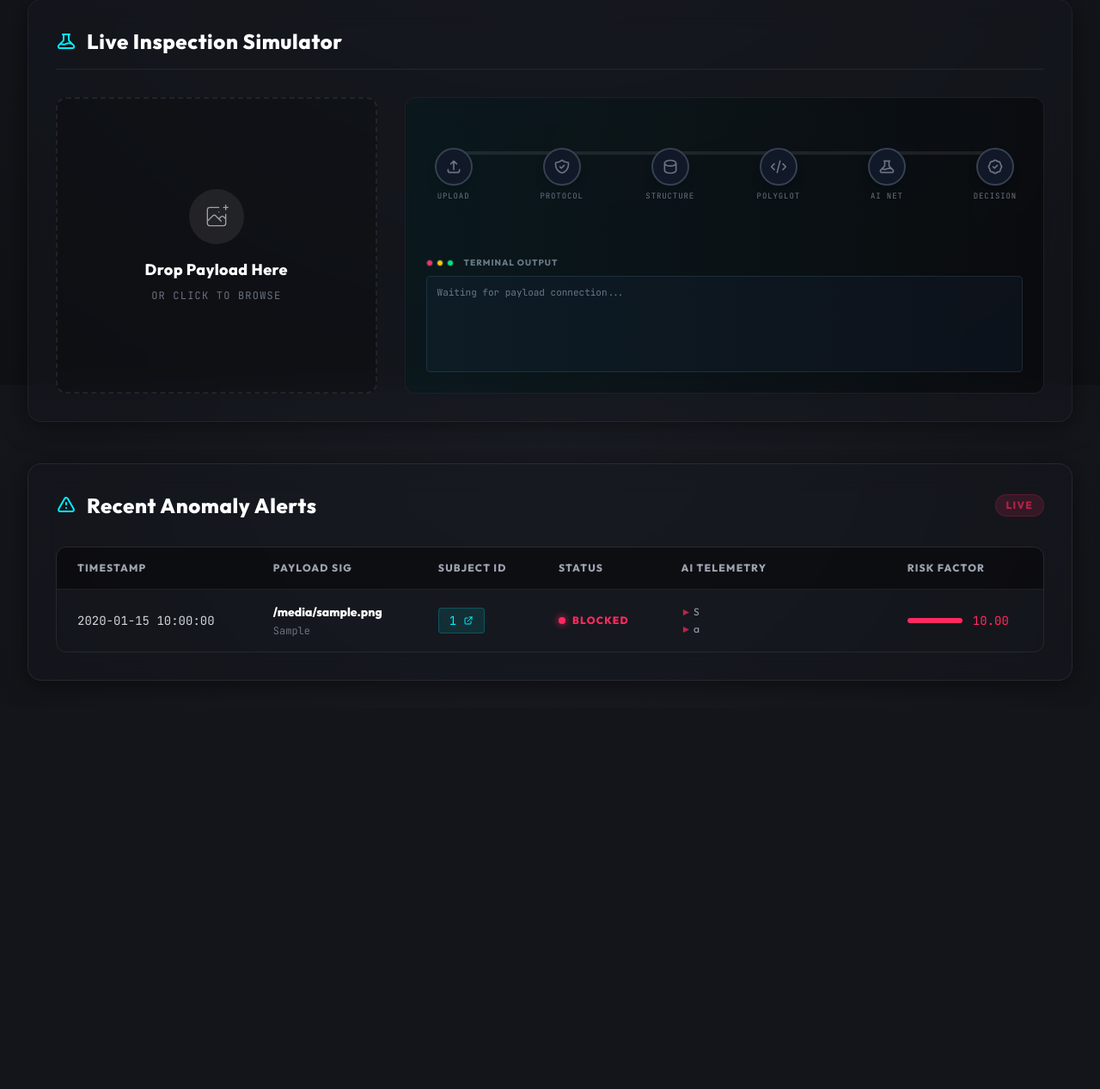
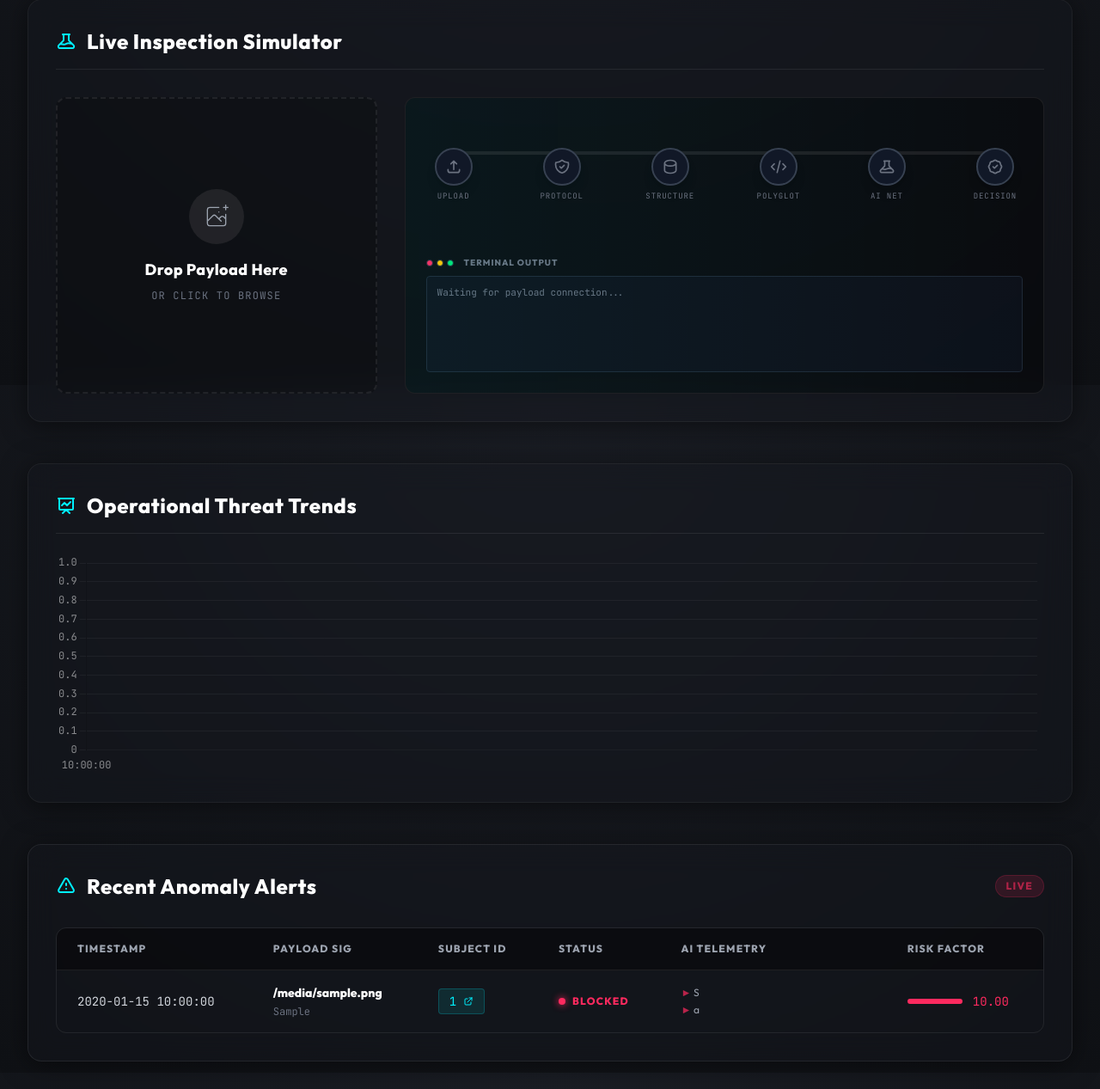
Before and after one commit to bharathparam/Guardy, a FastAPI app: page /security-dashboard in a window 1280 px wide. Shown: the part 352-1619 px from the top of the page at 86% size. Before the commit the page ends 1144 px from the top, so only its background shows below. Run offline with FastAPI, Linux system fonts and the light colour scheme; a database or web service that is not in the repository returns one stand-in record (values such as "Sample title"); some libraries are stand-ins or nearby versions.

Commit message:
fix: restore missing Chart.js activity graph canvas and rendering script to the operational dashboard

```diff
--- a/guardy/ui/templates/dashboard.html
+++ b/guardy/ui/templates/dashboard.html
@@ -6,6 +6,7 @@
     <meta name="viewport" content="width=device-width, initial-scale=1.0">
     <title>Guardy Security Operations</title>
     <script src="https://cdn.tailwindcss.com"></script>
+    <script src="https://cdn.jsdelivr.net/npm/chart.js"></script>
     <link
         href="https://fonts.googleapis.com/css2?family=Outfit:wght@300;400;600;800&family=JetBrains+Mono:wght@400;700&display=swap"
         rel="stylesheet">
@@ -211,6 +212,23 @@
                         </div>
                     </div>
                 </div>
+            </div>
+        </div>
+
+        <!-- Threat Activity Chart -->
+        <div class="glass-panel p-6 md:p-8 mb-12 rounded-2xl animate-slide-up"
+            style="animation-delay: 0.2s; animation-fill-mode: both;">
+            <div class="flex items-center justify-between mb-6 border-b border-glassBorder pb-4">
+                <h2 class="text-2xl font-bold tracking-wide flex items-center">
+                    <svg class="w-6 h-6 mr-3 text-brand" fill="none" stroke="currentColor" viewBox="0 0 24 24">
+                        <path stroke-linecap="round" stroke-linejoin="round" stroke-width="2"
+                            d="M7 12l3-3 3 3 4-4M8 21l4-4 4 4M3 4h18M4 4h16v12a1 1 0 01-1 1H5a1 1 0 01-1-1V4z"></path>
+                    </svg>
+                    Operational Threat Trends
+                </h2>
+            </div>
+            <div class="relative h-64 w-full">
+                <canvas id="activityChart"></canvas>
             </div>
         </div>
 
@@ -528,6 +546,89 @@
                 }
             });
         }
+        // Chart.js Activity Graph Data Injection
+        document.addEventListener('DOMContentLoaded', () => {
+            const chartCanvas = document.getElementById('activityChart');
+            if (!chartCanvas) return;
+
+            // Extract the 'alerts' data generated by Jinja into a JS array
+            const alertsData = [];
+            document.querySelectorAll('tbody tr').forEach(tr => {
+                const timestampNode = tr.querySelector('td:nth-child(1)');
+                const riskNode = tr.querySelector('td:nth-child(6) span');
+                const isSafeNode = tr.querySelector('td:nth-child(4) div');
+
+                if (timestampNode && riskNode && isSafeNode) {
+                    alertsData.push({
+                        time: timestampNode.innerText.trim().split(' ')[1] || '',
+                        riskScore: parseFloat(riskNode.innerText.trim()) || 0,
+                        isSafe: isSafeNode.innerText.includes('SAFE')
+                    });
+                }
+            });
+
+            // Sort chronically
+            alertsData.reverse();
+
+            const labels = alertsData.map(a => a.time);
+            const riskScores = alertsData.map(a => a.riskScore);
+
+            // Dark/Glass theme configuration for Chart.js
+            Chart.defaults.color = 'rgba(255, 255, 255, 0.5)';
+            Chart.defaults.font.family = "'JetBrains Mono', monospace";
+
+            new Chart(chartCanvas, {
+                type: 'line',
+                data: {
+                    labels: labels,
+                    datasets: [{
+                        label: 'Risk Anomaly Score',
+                        data: riskScores,
+                        borderColor: '#ffc400',
+                        backgroundColor: 'rgba(255, 196, 0, 0.1)',
+                        borderWidth: 2,
+                        tension: 0.4,
+                        fill: true,
+                        pointBackgroundColor: labels.map((_, i) => alertsData[i].isSafe ? '#00e676' : '#ff2a5f'),
+                        pointBorderColor: 'rgba(0,0,0,0.5)',
+                        pointRadius: 4,
+                        pointHoverRadius: 6
+                    }]
+                },
+                options: {
+                    responsive: true,
+                    maintainAspectRatio: false,
+                    plugins: {
+                        legend: { display: false },
+                        tooltip: {
+                            backgroundColor: 'rgba(15, 17, 21, 0.9)',
+                            titleColor: '#00f0ff',
+                            bodyColor: '#fff',
+                            borderColor: 'rgba(255, 255, 255, 0.1)',
+                            borderWidth: 1,
+                            padding: 10,
+                            displayColors: false,
+                            callbacks: {
+                                label: function (context) {
+                                    return `Risk Score: ${context.raw}`;
+                                }
+                            }
+                        }
+                    },
+                    scales: {
+                        y: {
+                            beginAtZero: true,
+                            max: 1.0,
+                            grid: { color: 'rgba(255, 255, 255, 0.05)' }
+                        },
+                        x: {
+                            grid: { display: false },
+                            ticks: { maxTicksLimit: 10 }
+                        }
+                    }
+                }
+            });
+        });
     </script>
 </body>
 
```
